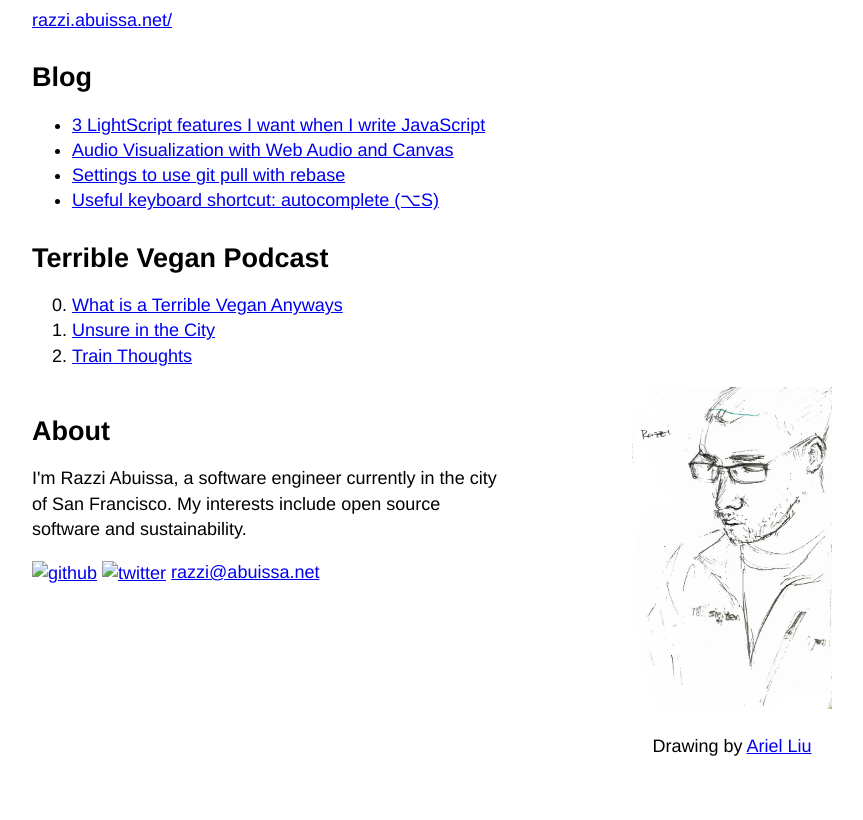
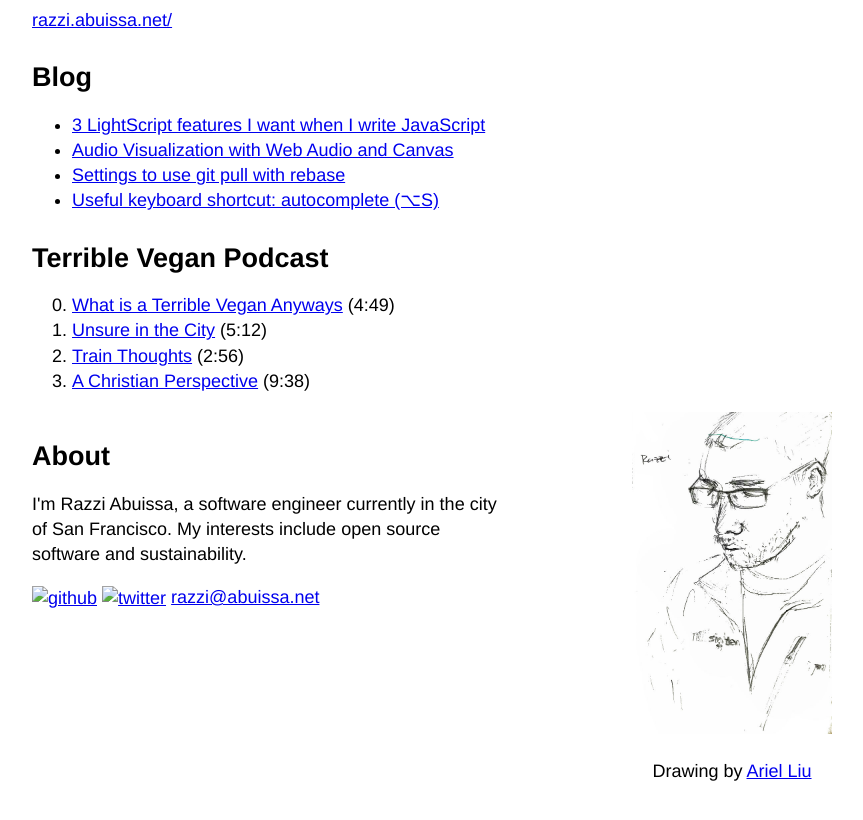
Before and after one commit to razzius/razzius.github.io, a Jekyll site: the page built from index.html, in a window 1280 px wide. Shown: the top 820 px of the page, without its empty margins (208-1071 px from the left). Built offline with Jekyll 4.4.1, drawn with Linux system fonts in a browser that asks for light colours.

Commit message:
Add terrible vegan episode 3

```diff
--- a/index.html
+++ b/index.html
@@ -13,9 +13,10 @@ layout: base
 
 <h2>Terrible Vegan Podcast</h2>
 <ol start="0">
-  <li><a href="/assets/terrible_vegan_0.mp3">What is a Terrible Vegan Anyways</a></li>
-  <li><a href="/assets/terrible_vegan_1.mp3">Unsure in the City</a></li>
-  <li><a href="/assets/terrible_vegan_2.mp3">Train Thoughts</a></li>
+  <li><a href="/assets/terrible_vegan_0.mp3">What is a Terrible Vegan Anyways</a> (4:49)</li>
+  <li><a href="/assets/terrible_vegan_1.mp3">Unsure in the City</a> (5:12)</li>
+  <li><a href="/assets/terrible_vegan_2.mp3">Train Thoughts</a> (2:56)</li>
+  <li><a href="/assets/terrible_vegan_3.mp3">A Christian Perspective</a> (9:38)</li>
 </ol>
 
 <div style="display: flex; justify-content: space-between">
```
Also changed, not shown: 1 other file.
